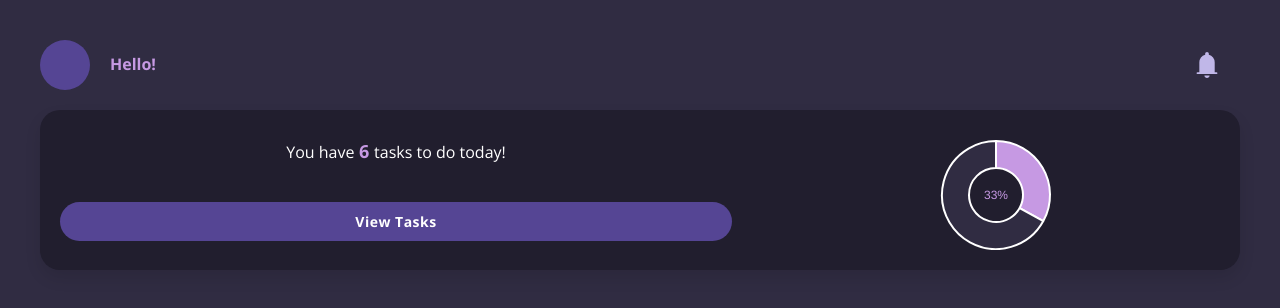
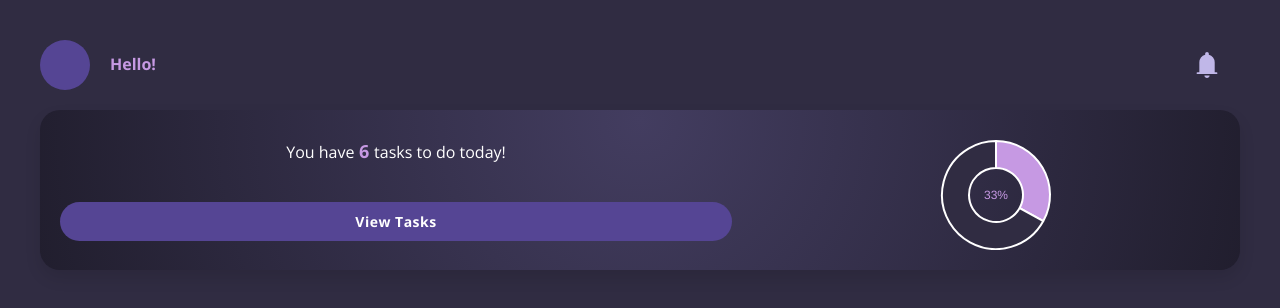
Before and after one commit to CalvinTiley/toppalife-client, a React (Vite) app: page / in a window 1280 px wide. Shown: the top 308 px of the page. Built offline with nearby package versions, Linux system fonts and the light colour scheme; no server answers; sample sign-in values are in the browser's storage.

Commit message:
feat: accessibility improvements

```diff
--- a/src/components/Button/index.tsx
+++ b/src/components/Button/index.tsx
@@ -23,6 +23,7 @@ export const Button = ({
             <NavLink
                 to={href}
                 className={classNames("button", "button--link", `button--${variant}`, className)}
+                aria-label={props["aria-label"]}
             >
                 {children}
             </NavLink>
@@ -34,6 +35,7 @@ export const Button = ({
             <Link
                 to={href}
                 className={classNames("button", "button--link", `button--${variant}`, className)}
+                aria-label={props["aria-label"]}
             >
                 {children}
             </Link>
--- a/src/components/Card/_card.scss
+++ b/src/components/Card/_card.scss
@@ -9,6 +9,8 @@
     box-shadow: var(--box-shadow);
 
     background-color: var(--color-background-2);
+    background-image: radial-gradient(circle at center 1rem, var(--color-background-3), var(--color-background-2));
+    background-repeat: no-repeat;
 
     &__content {
         flex-grow: 1;
--- a/src/components/UserGreeting/index.tsx
+++ b/src/components/UserGreeting/index.tsx
@@ -18,7 +18,7 @@ export const UserGreeting = () => {
                 <p className="user-greeting__name">{name}</p>
             </div>
 
-            <Button className="button--user-greeting-notification">
+            <Button className="button--user-greeting-notification" aria-label="Notifications">
                 <Icon component={NotificationsIcon} />
             </Button>
         </div>
--- a/src/scss/variables/_colors.scss
+++ b/src/scss/variables/_colors.scss
@@ -5,6 +5,7 @@
 
     --color-background-1: #302C42;
     --color-background-2: #211E2E;
+    --color-background-3: #433D60;
 
     --color-gray-1: #F9F9F9;
     --color-gray-2: #eaeaea;
```
